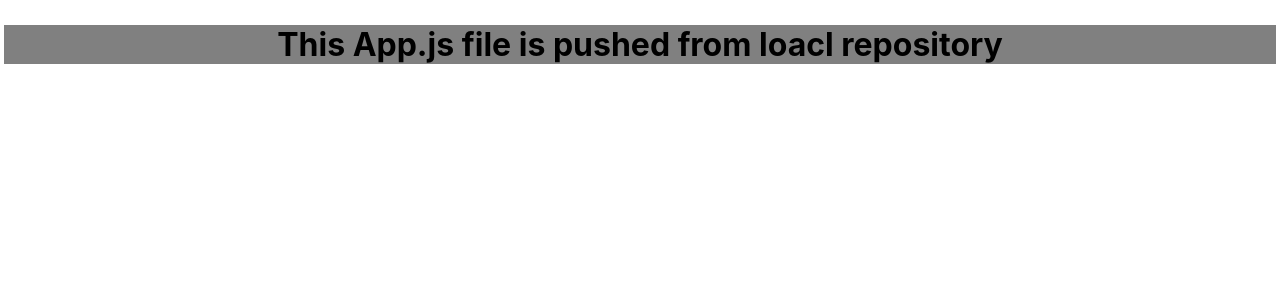
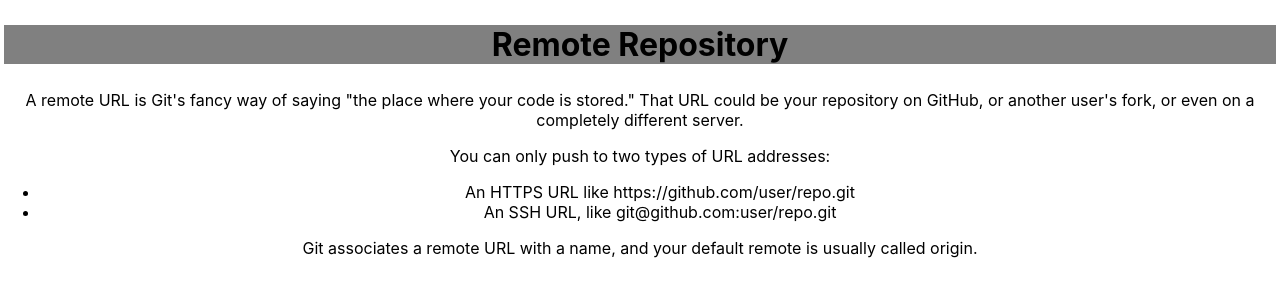
Before and after one commit to Preethi-Eswar/rep2311, a React (Create React App) app: page / in a window 1280 px wide. Shown: the top 300 px of the page. Built offline with nearby package versions, Linux system fonts and the light colour scheme.

Commit message:
Update App.js

```diff
--- a/src/App.js
+++ b/src/App.js
@@ -1,10 +1,18 @@
-import logo from './logo.svg';
+
 import './App.css';
 
 function App() {
   return (
     <div className="App">
-     <h1>This  App.js file is pushed from loacl repository</h1>
+     <h1>Remote Repository</h1>
+    <p>A remote URL is Git's fancy way of saying "the place where your code is stored." That URL could be your repository on GitHub, or another user's fork, or even on a completely different server.</p>
+   <p>You can only push to two types of URL addresses:</p>
+    <ul>
+    <li>An HTTPS URL like https://github.com/user/repo.git</li>
+  <li>An SSH URL, like git@github.com:user/repo.git</li>
+    </ul>
+    <p>Git associates a remote URL with a name, and your default remote is usually called origin.</p>
+
     </div>
   );
 }
```
